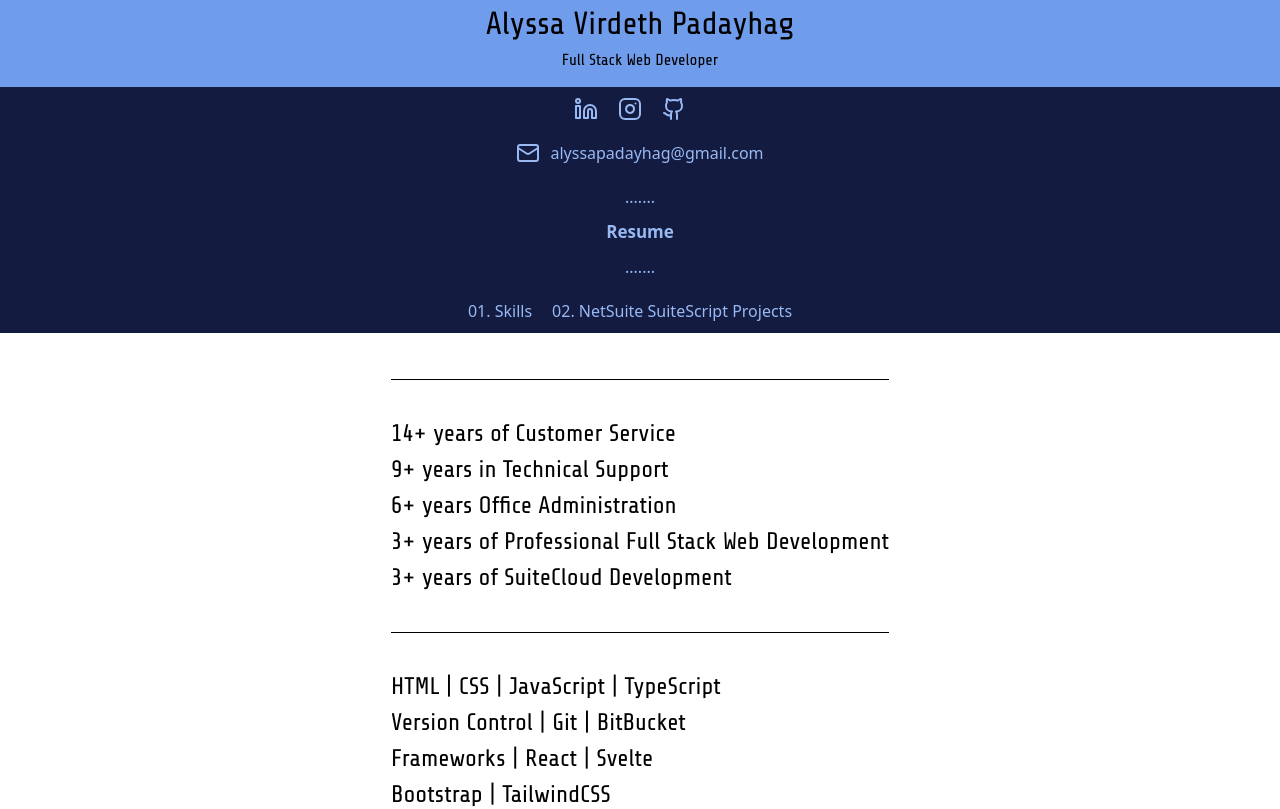
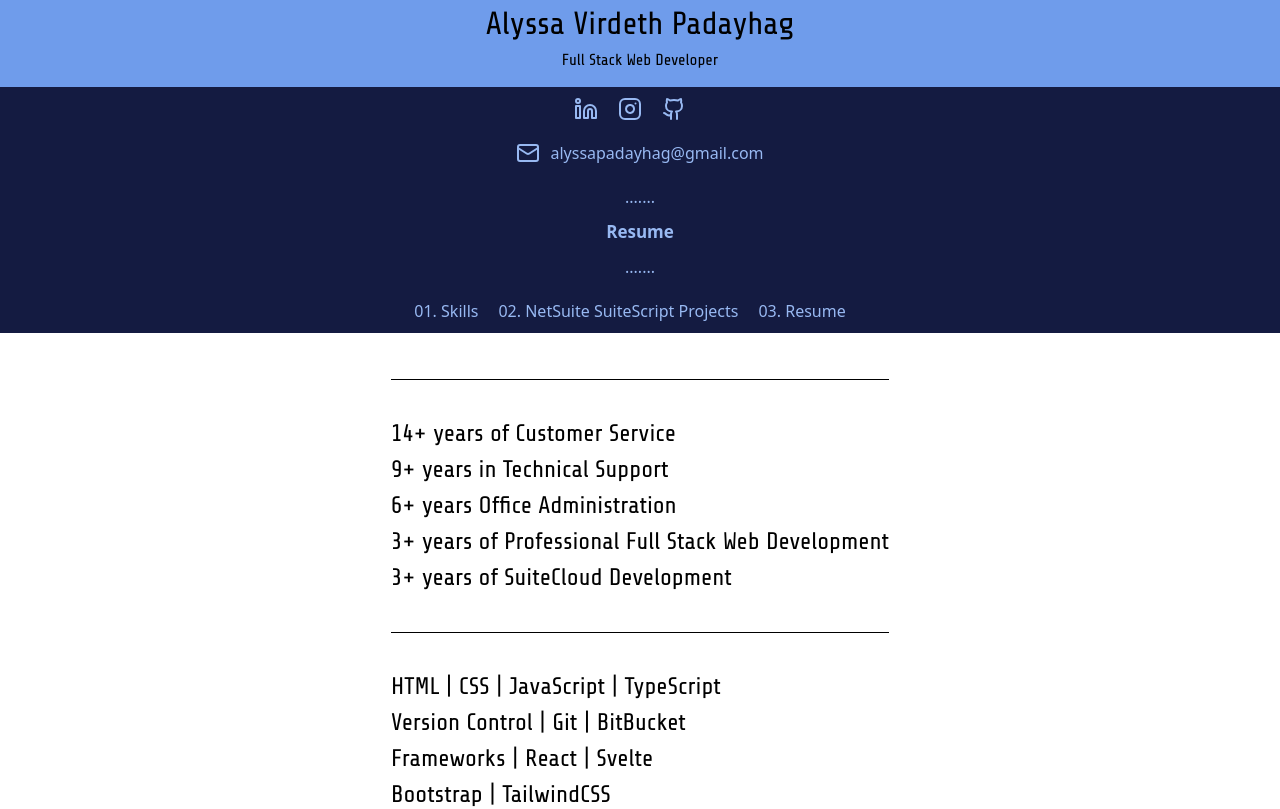
Before and after one commit to AlyssaPadayhag/ap-portfolio, a SvelteKit app: page / in a window 1280 px wide. Shown: the top 809 px of the page. Built offline with nearby package versions, Linux system fonts and the light colour scheme.

Commit message:
Update links to look more uniform

```diff
--- a/src/routes/+page.svelte
+++ b/src/routes/+page.svelte
@@ -27,6 +27,7 @@
 <ul id="menu" class="footerLinks textSpace">
 	<li><a href="/skills" on:click|preventDefault={() => (menu = 1)}>01. Skills</a></li>
 	<li><a href="/netsuite" on:click|preventDefault={() => (menu = 2)}>02. NetSuite SuiteScript Projects</a></li>
+	<li><a href="https://zledvflm4nm7pn4v.public.blob.vercel-storage.com/ap-resume.pdf" target="_blank">03. Resume</a></li>
 </ul>
 
 
```
